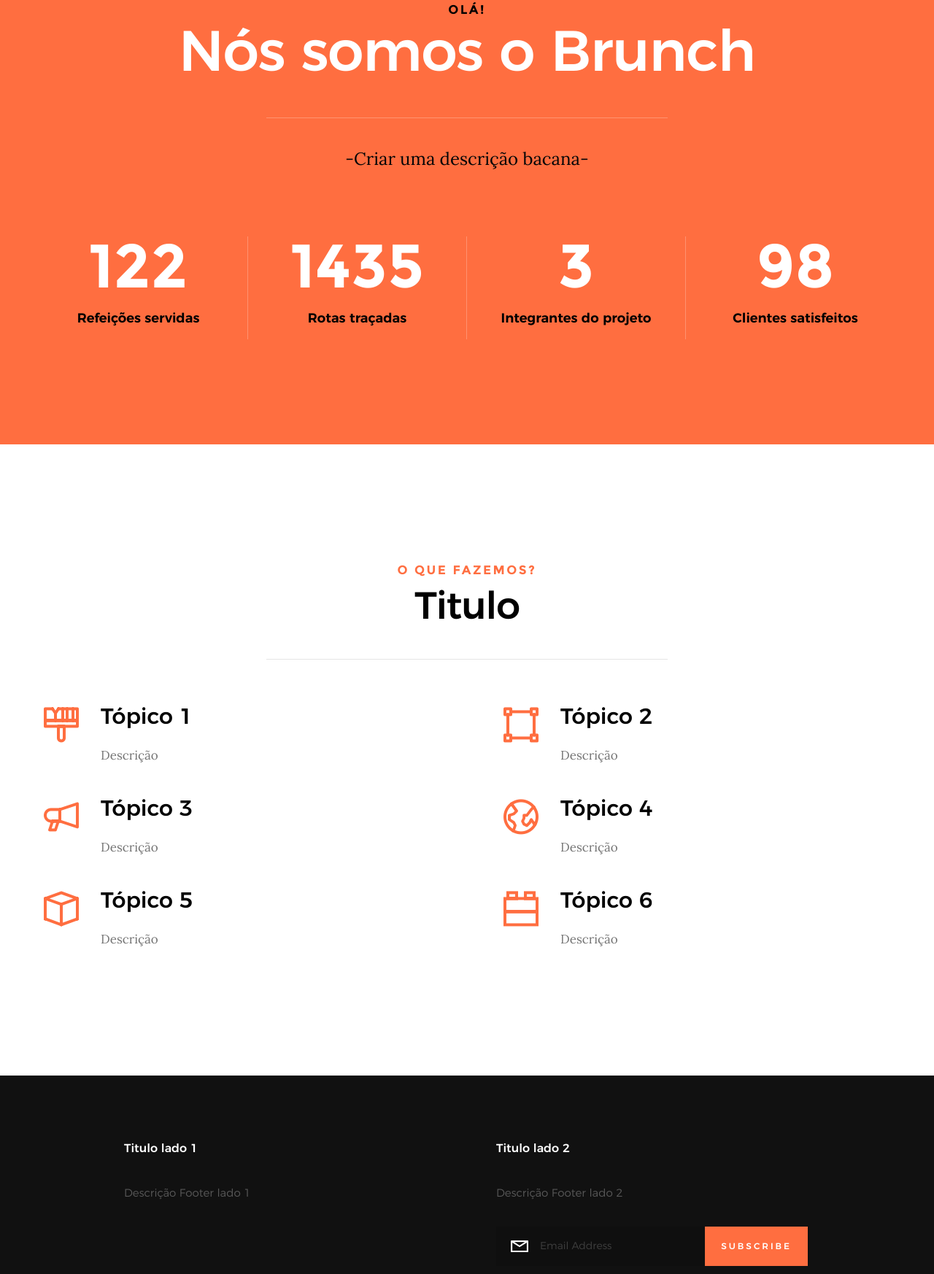
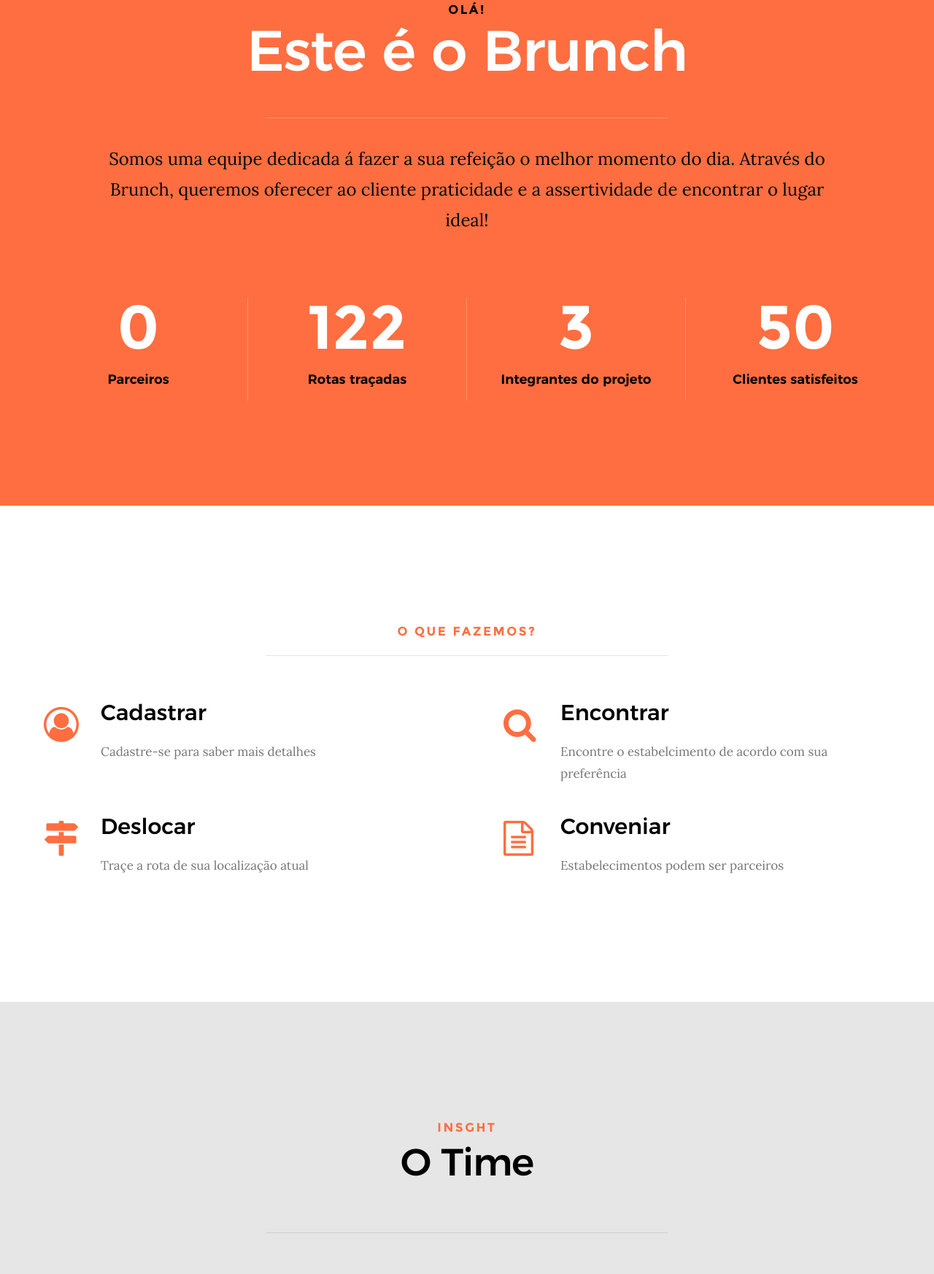
Before and after one commit to Kawassaki/landing-page-tcc, a plain HTML site: page index.html in a window 1280 px wide. Shown: the part 1054-2800 px from the top of the page at 73% size. Drawn offline with Linux system fonts and the light colour scheme; files whose address does not match are found by name.

Commit message:
Finalizando Lannding PAGE

```diff
--- a/css/main.css
+++ b/css/main.css
@@ -2803,8 +2803,8 @@ html.no-csstransitions .home-content__main {
 }
 
 .clients-testimonials .testimonials__avatar {
-    height: 8.4rem;
-    width: 8.4rem;
+    height: 12.4rem;
+    width: 16.4rem;
     border-radius: 50%;
     margin: 0 auto 1.2rem auto;
 }
--- a/index.html
+++ b/index.html
@@ -56,17 +56,18 @@
                 <h3>Navigation</h3>
 
                 <ul class="header-nav__list">
-                    <li class="current"><a class="smoothscroll"  href="#home" title="home">Home</a></li>
-                    <li><a class="smoothscroll"  href="#about" title="about">About</a></li>
-                    <li><a class="smoothscroll"  href="#services" title="services">Services</a></li>
-                    <li><a class="smoothscroll"  href="#works" title="works">Works</a></li>
-                    <li><a class="smoothscroll"  href="#clients" title="clients">Clients</a></li>
-                    <li><a class="smoothscroll"  href="#contact" title="contact">Contact</a></li>
+                    <li class="current"><a class="smoothscroll" href="#home" title="home">Home</a></li>
+                    <li><a class="smoothscroll" href="#about" title="about">About</a></li>
+                    <li><a class="smoothscroll" href="#services" title="services">Services</a></li>
+                    <li><a class="smoothscroll" href="#works" title="works">Works</a></li>
+                    <li><a class="smoothscroll" href="#clients" title="clients">Clients</a></li>
+                    <li><a class="smoothscroll" href="#contact" title="contact">Contact</a></li>
                 </ul>
 
-                <p>Perspiciatis hic praesentium nesciunt. Et neque a dolorum <a href='#0'>voluptatem</a> porro iusto sequi veritatis libero enim. Iusto id suscipit veritatis neque reprehenderit.</p>
+                <p>Perspiciatis hic praesentium nesciunt. Et neque a dolorum <a href='#0'>voluptatem</a> porro iusto
+                    sequi veritatis libero enim. Iusto id suscipit veritatis neque reprehenderit.</p>
 
-                <ul class="header-nav__social">
+                <!-- <ul class="header-nav__social">
                     <li>
                         <a href="#"><i class="fa fa-facebook"></i></a>
                     </li>
@@ -82,23 +83,24 @@
                     <li>
                         <a href="#"><i class="fa fa-dribbble"></i></a>
                     </li>
-                </ul>
+                </ul> -->
 
             </div> <!-- end header-nav__content -->
 
-        </nav>  <!-- end header-nav -->
+        </nav> <!-- end header-nav -->
 
-        <a class="header-menu-toggle" href="#0">
+        <!-- <a class="header-menu-toggle" href="#0">
             <span class="header-menu-text">Menu</span>
             <span class="header-menu-icon"></span>
-        </a>
+        </a> -->
 
     </header> <!-- end s-header -->
 
 
     <!-- home
     ================================================== -->
-    <section id="home" class="s-home target-section" data-parallax="scroll" data-image-src="images/cafeteria-chair-desk-1097433.jpg" data-natural-width=3000 data-natural-height=2000 data-position-y=center>
+    <section id="home" class="s-home target-section" data-parallax="scroll" data-image-src="images/cafeteria-chair-desk-1097433.jpg"
+        data-natural-width=3000 data-natural-height=2000 data-position-y=center>
 
         <div class="overlay"></div>
         <div class="shadow-overlay"></div>
@@ -110,9 +112,9 @@
                 <h3>Bem vindo ao Brunch!</h3>
 
                 <h1>
-                    Um novo conceito  <br>
+                    Um novo conceito <br>
                     que proporcionará a você <br>
-                    grandes experiências em  <br>
+                    grandes experiências em <br>
                     grandes momentos!
                 </h1>
 
@@ -137,7 +139,7 @@
 
         </div> <!-- end home-content -->
 
-
+<!--
         <ul class="home-social">
             <li>
                 <a href="#0"><i class="fa fa-facebook" aria-hidden="true"></i><span>Facebook</span></a>
@@ -154,7 +156,7 @@
             <li>
                 <a href="#0"><i class="fa fa-dribbble" aria-hidden="true"></i><span>Dribbble</span></a>
             </li>
-        </ul>
+        </ul> -->
         <!-- end home-social -->
 
     </section> <!-- end s-home -->
@@ -167,14 +169,16 @@
         <div class="row section-header has-bottom-sep" data-aos="fade-up">
             <div class="col-full">
                 <h3 class="subhead subhead--dark">Olá!</h3>
-                <h1 class="display-1 display-1--light">Nós somos o Brunch</h1>
+                <h1 class="display-1 display-1--light">Este é o Brunch</h1>
             </div>
         </div> <!-- end section-header -->
 
         <div class="row about-desc" data-aos="fade-up">
             <div class="col-full">
                 <p>
-                -Criar uma descrição bacana-
+                    Somos uma equipe dedicada á fazer a sua refeição o melhor momento do dia.
+                    Através do Brunch, queremos oferecer ao cliente praticidade e a assertividade de encontrar o lugar
+                    ideal!
                 </p>
             </div>
         </div> <!-- end about-desc -->
@@ -182,11 +186,11 @@
         <div class="row about-stats stats block-1-4 block-m-1-2 block-mob-full" data-aos="fade-up">
 
             <div class="col-block stats__col ">
-                <div class="stats__count">127</div>
-                <h5>Refeições servidas</h5>
+                <div class="stats__count">0</div>
+                <h5>Parceiros</h5>
             </div>
             <div class="col-block stats__col">
-                <div class="stats__count">1505</div>
+                <div class="stats__count">123</div>
                 <h5>Rotas traçadas</h5>
             </div>
             <div class="col-block stats__col">
@@ -194,7 +198,7 @@
                 <h5>Integrantes do projeto</h5>
             </div>
             <div class="col-block stats__col">
-                <div class="stats__count">102</div>
+                <div class="stats__count">50</div>
                 <h5>Clientes satisfeitos</h5>
             </div>
 
@@ -212,114 +216,133 @@
         <div class="row section-header has-bottom-sep" data-aos="fade-up">
             <div class="col-full">
                 <h3 class="subhead">O que fazemos?</h3>
-                <h1 class="display-2">Titulo</h1>
+                <!-- <h1 class="display-2">Titulo</h1> -->
             </div>
         </div> <!-- end section-header -->
 
         <div class="row services-list block-1-2 block-tab-full">
-
             <div class="col-block service-item" data-aos="fade-up">
                 <div class="service-icon">
-                    <i class="icon-paint-brush"></i>
+                    <i class="fa fa-user-circle-o" aria-hidden="true"></i>
                 </div>
                 <div class="service-text">
-                    <h3 class="h2">Tópico 1</h3>
-                    <p>Descrição
+                    <h3 class="h2">Cadastrar</h3>
+                    <p>Cadastre-se para saber mais detalhes
                     </p>
                 </div>
             </div>
 
             <div class="col-block service-item" data-aos="fade-up">
                 <div class="service-icon">
-                    <i class="icon-group"></i>
+                    <i class="fa fa-search" aria-hidden="true"></i>
                 </div>
                 <div class="service-text">
-                    <h3 class="h2">Tópico 2</h3>
-                    <p>Descrição
+                    <h3 class="h2">Encontrar</h3>
+                    <p>Encontre o estabelcimento de acordo com sua preferência
                     </p>
                 </div>
             </div>
 
             <div class="col-block service-item" data-aos="fade-up">
                 <div class="service-icon">
-                    <i class="icon-megaphone"></i>
+                    <i class="fa fa-map-signs" aria-hidden="true"></i>
                 </div>
                 <div class="service-text">
-                    <h3 class="h2">Tópico 3</h3>
-                    <p>Descrição
+                    <h3 class="h2">Deslocar</h3>
+                    <p>Traçe a rota de sua localização atual
                     </p>
                 </div>
             </div>
 
             <div class="col-block service-item" data-aos="fade-up">
                 <div class="service-icon">
-                    <i class="icon-earth"></i>
+                    <i class="fa fa-file-text-o" aria-hidden="true"></i>
                 </div>
                 <div class="service-text">
-                    <h3 class="h2">Tópico 4</h3>
-                    <p>Descrição
+                    <h3 class="h2">Conveniar</h3>
+                    <p>Estabelecimentos podem ser parceiros
                     </p>
                 </div>
             </div>
-
-            <div class="col-block service-item" data-aos="fade-up">
-                <div class="service-icon">
-                    <i class="icon-cube"></i>
-                </div>
-                <div class="service-text">
-                    <h3 class="h2">Tópico 5</h3>
-                    <p>Descrição
-                    </p>
-                </div>
-            </div>
-
-            <div class="col-block service-item" data-aos="fade-up">
-                <div class="service-icon"><i class="icon-lego-block"></i></div>
-                <div class="service-text">
-                    <h3 class="h2">Tópico 6</h3>
-                    <p>Descrição
-                    </p>
-                </div>
-            </div>
-
         </div> <!-- end services-list -->
 
     </section> <!-- end s-services -->
 
+    <section id="clients" class="s-clients">
 
+        <div class="row section-header" data-aos="fade-up">
+            <div class="col-full">
+                <h3 class="subhead">Insght</h3>
+                <h1 class="display-2">O Time</h1>
+            </div>
+        </div> <!-- end section-header -->
+        <div class="row clients-testimonials" data-aos="fade-up">
+            <div class="col-full">
+                <div class="testimonials">
 
-    <!-- footer
-    ================================================== -->
-    <footer>
+                    <div class="testimonials__slide">
 
-        <div class="row footer-main">
+                        <p>Desenvolvedora e criativa, trouxe a identidade do Brunch. Antenada nos visuais e detalhes.</p>
 
-            <div class="col-six tab-full left footer-desc">
-
-                <h4>Titulo lado 1</h4>
-                Descrição Footer lado 1
-
-            </div>
-
-            <div class="col-six tab-full right footer-subscribe">
-
-                <h4>Titulo lado 2</h4>
-                <p>Descrição Footer lado 2</p>
-
-                <div class="subscribe-form">
-                    <form id="mc-form" class="group" novalidate="true">
-                        <input type="email" value="" name="EMAIL" class="email" id="mc-email" placeholder="Email Address" required="">
-                        <input type="submit" name="subscribe" value="Subscribe">
-                        <label for="mc-email" class="subscribe-message"></label>
-                    </form>
+                        <img src="images/avatars/amanda2.png" alt="Author image" class="testimonials__avatar">
+                        <div class="testimonials__info">
+                            <span class="testimonials__name">Amanda Kristina</span>
+                            <span class="testimonials__pos">Design, Brunch</span>
                         </div>
 
                     </div>
 
-        </div> <!-- end footer-main -->
+                    <div class="testimonials__slide">
 
-        <div class="row footer-bottom">
+                        <p>Tester e Suporte, admnistra as etapas do projeto. Sempre preocupada com a experiência do cliente e a qualidade do produto.</p>
 
+                        <img src="images/avatars/brenda2.png" alt="Author image" class="testimonials__avatar">
+                        <div class="testimonials__info">
+                            <span class="testimonials__name">Brenda Sakai</span>
+                            <span class="testimonials__pos">Negócio, Brunch</span>
+                        </div>
+
+                    </div>
+
+                    <div class="testimonials__slide">
+
+                        <p>Desenvolvedor, adora games e inovações. Teve foco em trazer para o Brunch a melhor tecnologia do mercado.</p>
+
+                        <img src="images/avatars/felipe2.png" alt="Author image" class="testimonials__avatar">
+                        <div class="testimonials__info">
+                            <span class="testimonials__name">Felipe Kawassaki</span>
+                            <span class="testimonials__pos">Tecnologia, Brunch</span>
+                        </div>
+
+                    </div>
+
+                </div><!-- end testimonials -->
+
+            </div> <!-- end col-full -->
+        </div> <!-- end client-testimonials -->
+
+    </section> <!-- end s-clients -->
+
+    <!-- footer
+    ================================================== -->
+    <section id="contact" class="s-contact">
+
+            <div class="overlay"></div>
+            <div class="contact__line"></div>
+
+            <div class="row section-header" data-aos="fade-up">
+                <div class="col-full">
+                    <h3 class="subhead">Fale conosco</h3>
+                    <h1 class="display-2 display-2--light">Estamos esperando o seu contato!</h1>
+                    <h3 style="color: white"><p>suportebrunch@gmail.com</p></h3>
+
+                </div>
+            </div>
+
+        </section> <!-- end s-contact -->
+
+
+    <footer>
         <div class="col-twelve">
             <div class="copyright">
                 <span>© Copyright Brunch 2017</span>
@@ -330,9 +353,6 @@
                 <a class="smoothscroll" title="Back to Top" href="#top"><i class="icon-arrow-up" aria-hidden="true"></i></a>
             </div>
         </div>
-
-        </div> <!-- end footer-bottom -->
-
     </footer> <!-- end footer -->
 
 
@@ -351,9 +371,9 @@
 
             <div class="pswp__ui pswp__ui--hidden">
                 <div class="pswp__top-bar">
-                    <div class="pswp__counter"></div><button class="pswp__button pswp__button--close" title="Close (Esc)"></button> <button class="pswp__button pswp__button--share" title=
-                    "Share"></button> <button class="pswp__button pswp__button--fs" title="Toggle fullscreen"></button> <button class="pswp__button pswp__button--zoom" title=
-                    "Zoom in/out"></button>
+                    <div class="pswp__counter"></div><button class="pswp__button pswp__button--close" title="Close (Esc)"></button>
+                    <button class="pswp__button pswp__button--share" title="Share"></button> <button class="pswp__button pswp__button--fs"
+                        title="Toggle fullscreen"></button> <button class="pswp__button pswp__button--zoom" title="Zoom in/out"></button>
                     <div class="pswp__preloader">
                         <div class="pswp__preloader__icn">
                             <div class="pswp__preloader__cut">
@@ -364,8 +384,8 @@
                 </div>
                 <div class="pswp__share-modal pswp__share-modal--hidden pswp__single-tap">
                     <div class="pswp__share-tooltip"></div>
-                </div><button class="pswp__button pswp__button--arrow--left" title="Previous (arrow left)"></button> <button class="pswp__button pswp__button--arrow--right" title=
-                "Next (arrow right)"></button>
+                </div><button class="pswp__button pswp__button--arrow--left" title="Previous (arrow left)"></button>
+                <button class="pswp__button pswp__button--arrow--right" title="Next (arrow right)"></button>
                 <div class="pswp__caption">
                     <div class="pswp__caption__center"></div>
                 </div>
```
Also changed, not shown: images/avatars/amanda2.png (added), images/avatars/brenda2.png (added), images/avatars/felipe2.png (added). Lines whose indentation alone changed are shown as unchanged.
